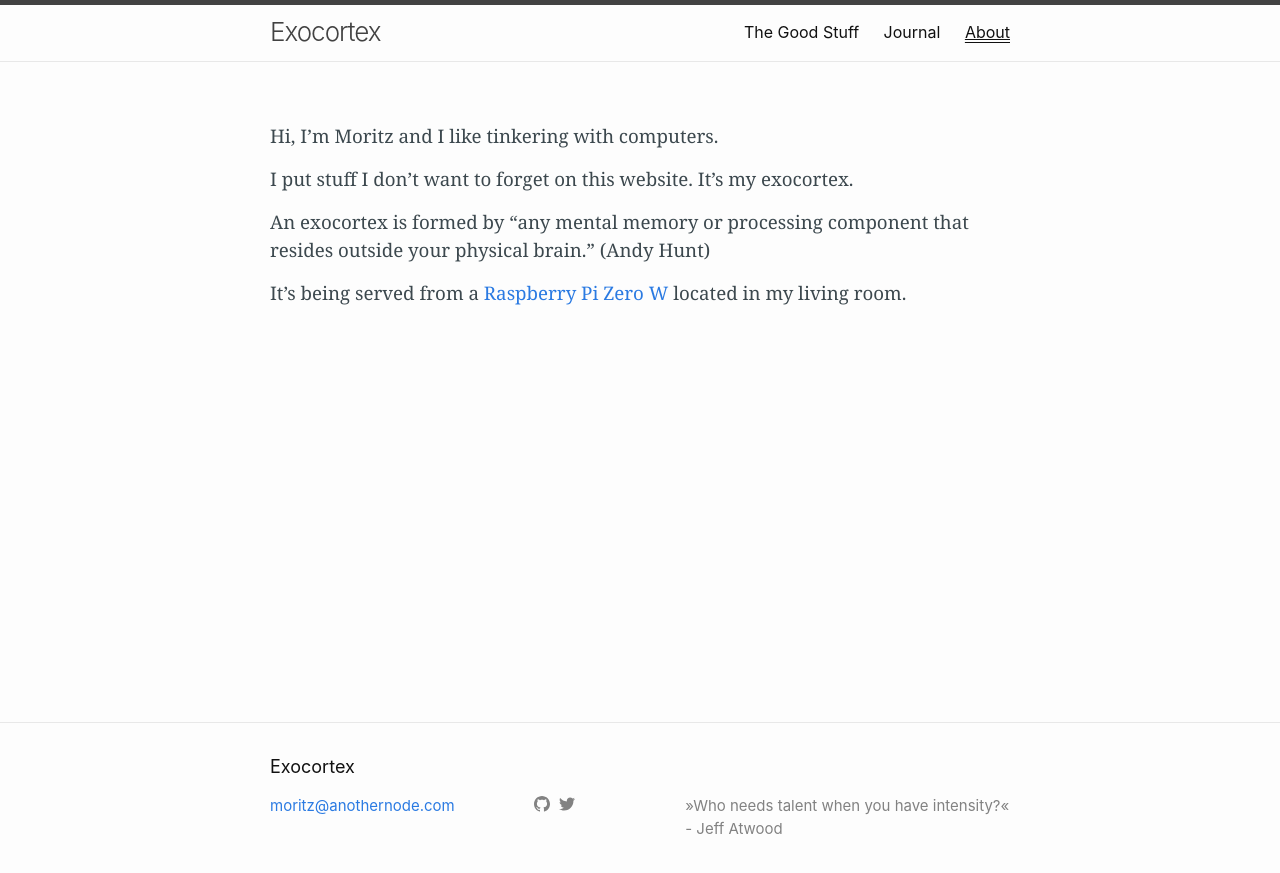
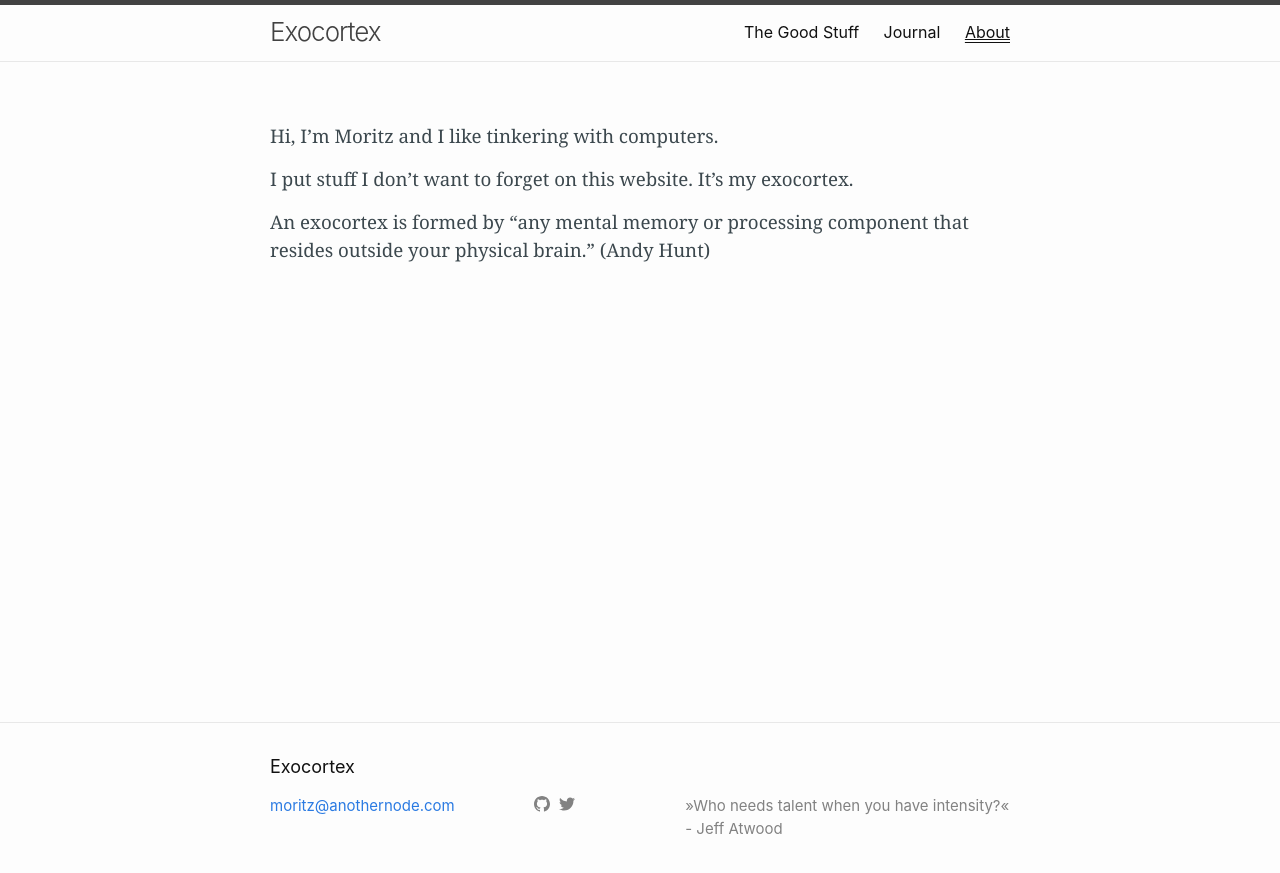
Before and after one commit to anothernode/exocortex-jekyll, a Jekyll site: the page built from about.md, in a window 1280 px wide. Shown: the top 873 px of the page. Built offline with Jekyll 4.4.1, drawn with Linux system fonts in a browser that asks for light colours.

Commit message:
Remove bit about hosting on Raspberry Pi

```diff
--- a/about.md
+++ b/about.md
@@ -12,7 +12,3 @@ I put stuff I don't want to forget on this website. It's my exocortex.
 
 An exocortex is formed by "any mental memory or processing component that
 resides outside your physical brain." (Andy Hunt)
-
-It's being served from a [Raspberry Pi Zero
-W](https://www.raspberrypi.org/products/raspberry-pi-zero-w/) located in my
-living room.
```
